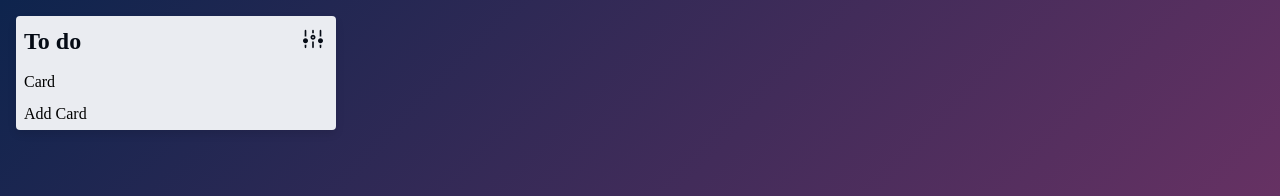
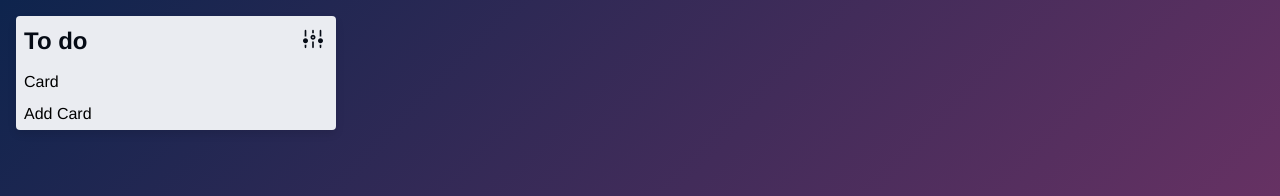
Before and after one commit to ElenaExposito/Trello-clone, a React (Vite) app: page / in a window 1280 px wide. Shown: the top 196 px of the page. Built offline with nearby package versions, Linux system fonts and the light colour scheme.

Commit message:
Set font family to Helvetica Neue for the project

```diff
--- a/src/index.css
+++ b/src/index.css
@@ -21,6 +21,7 @@ time, mark, audio, video {
 	border: 0;
 	font-size: 100%;
 	font: inherit;
+	font-family: "Helvetica Neue", Helvetica, Arial, sans-serif;
 	vertical-align: baseline;
 }
 
```
